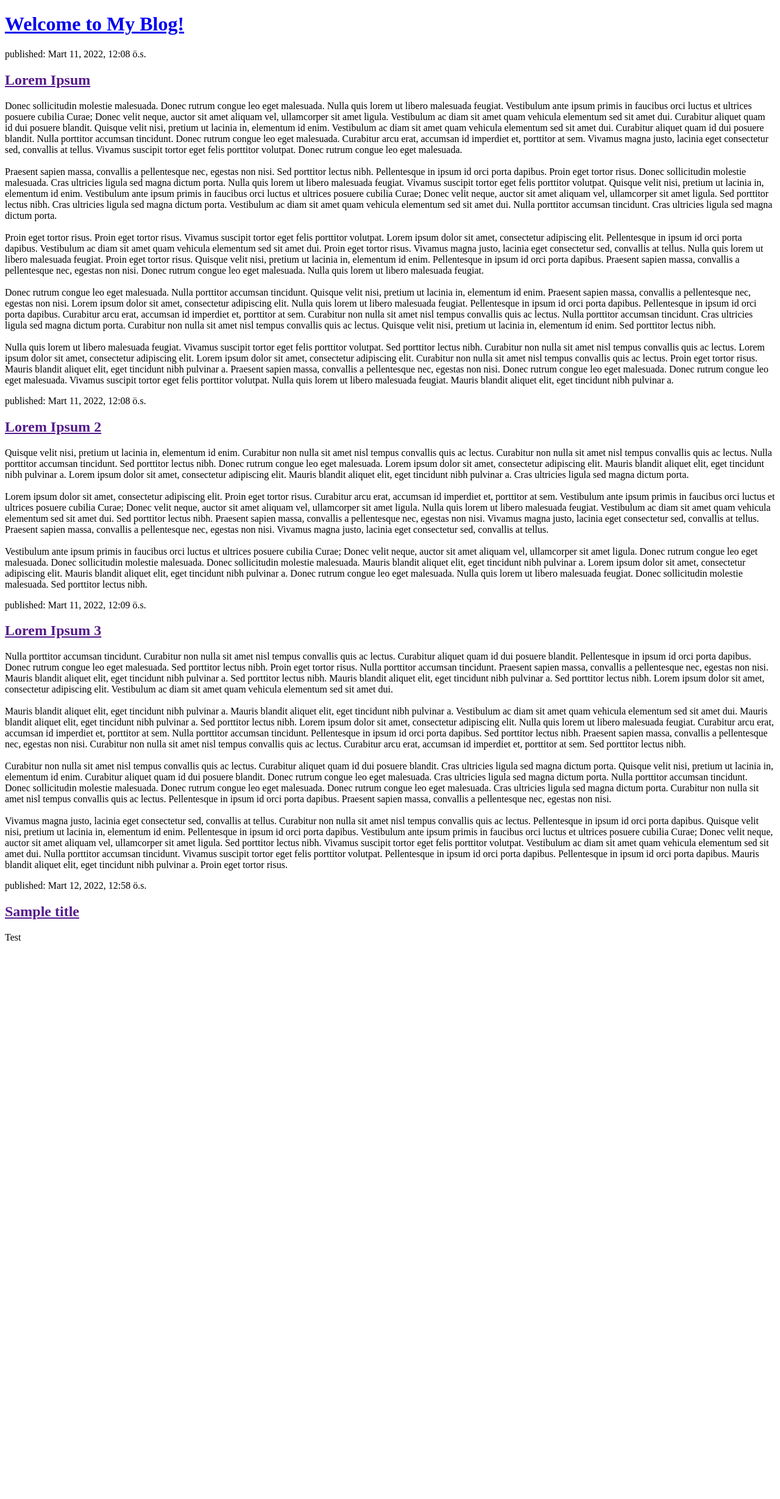
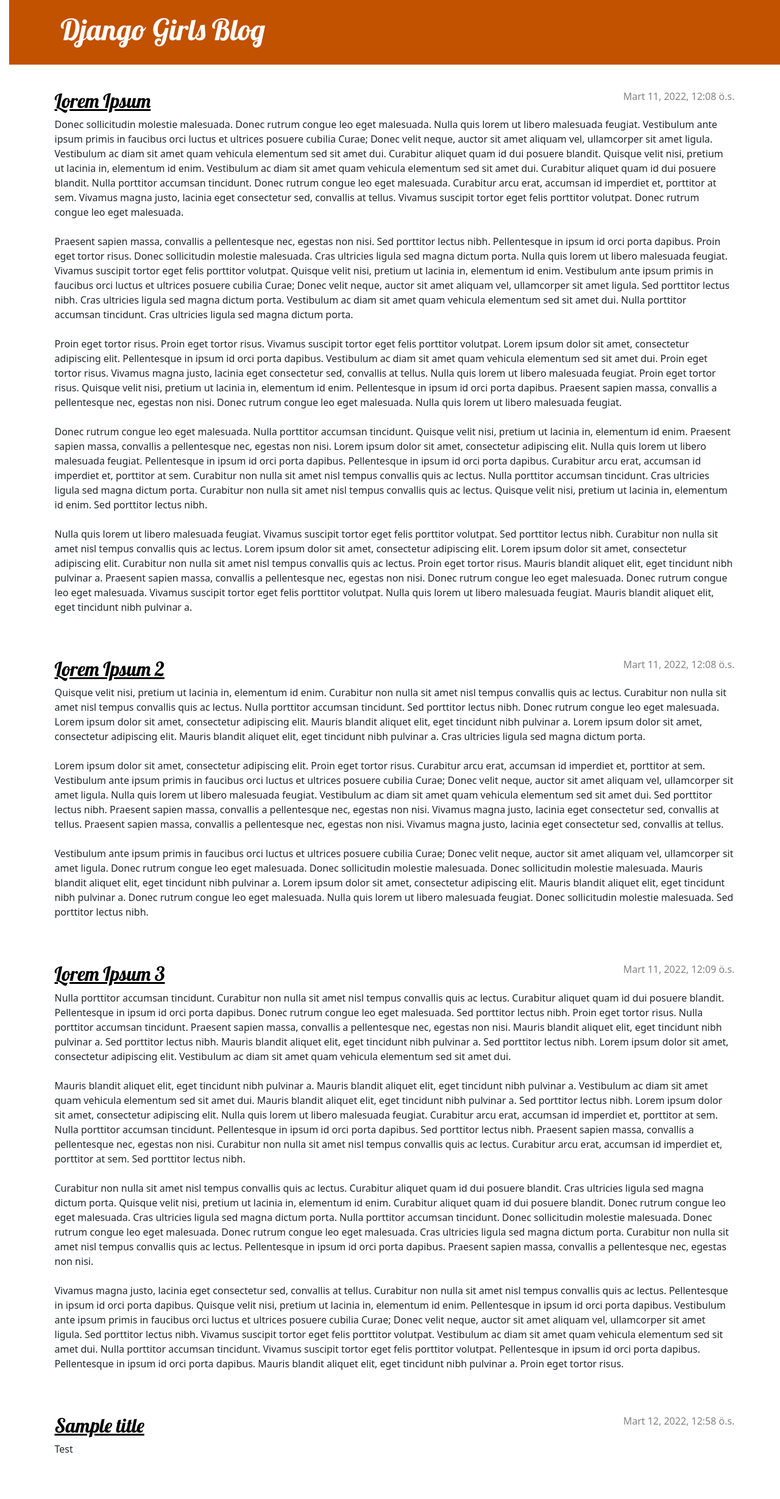
Before and after one commit to koglak/bounswe574-2022-gr2, a Django app: page / in a window 1280 px wide. Shown: the whole page at 61% size. Before the commit the page ends 1543 px from the top, so only its background shows below. Run offline with Django 3.2, Linux system fonts and the light colour scheme; data comes from the database, SQL or seed files in the repository.

Commit message:
HTML and CSS files are added.

```diff
--- /dev/null
+++ b/blog/static/css/blog.css
@@ -0,0 +1,79 @@
+body {
+    padding-left: 15px;
+}
+
+.page-header {
+    background-color: #C25100;
+    margin-top: 0;
+    margin-bottom: 40px;
+    padding: 20px 20px 20px 40px;
+}
+
+.page-header h1,
+.page-header h1 a,
+.page-header h1 a:visited,
+.page-header h1 a:active {
+    color: #ffffff;
+    font-size: 36pt;
+    text-decoration: none;
+}
+
+h1 a, h2 a {
+    color: #C25100;
+    font-family: 'Lobster';
+}
+
+h1,
+h2,
+h3,
+h4 {
+    font-family: 'Lobster', cursive;
+}
+
+.date {
+    color: #828282;
+}
+
+.save {
+    float: right;
+}
+
+.post-form textarea,
+.post-form input {
+    width: 100%;
+}
+
+.top-menu,
+.top-menu:hover,
+.top-menu:visited {
+    color: #ffffff;
+    float: right;
+    font-size: 26pt;
+    margin-right: 20px;
+}
+
+.post {
+    margin-bottom: 70px;
+}
+
+.post h2 a,
+.post h2 a:visited {
+    color: #000000;
+}
+
+.post > .date,
+.post > .actions {
+    float: right;
+}
+
+.btn-secondary,
+.btn-secondary:visited {
+    color: #C25100;
+    background: none;
+    border-color: #C25100;
+}
+
+.btn-secondary:hover {
+    color: #FFFFFF;
+    background-color: #C25100;
+}
--- a/blog/templates/blog/post_list.html
+++ b/blog/templates/blog/post_list.html
@@ -1,22 +1,34 @@
+{% load static %}
 <!DOCTYPE html>
 <html>
     <head>
-        <title>Kardelen's Blog</title>
+        <title>Django Girls blog</title>
+        <link rel="stylesheet" href="https://cdn.jsdelivr.net/npm/bootstrap@5.1.3/dist/css/bootstrap.min.css" integrity="sha384-1BmE4kWBq78iYhFldvKuhfTAU6auU8tT94WrHftjDbrCEXSU1oBoqyl2QvZ6jIW3" crossorigin="anonymous">
+        <link rel="stylesheet" href="{% static 'css/blog.css' %}">
+        <link href="//fonts.googleapis.com/css?family=Lobster&subset=latin,latin-ext" rel="stylesheet" type="text/css">
+
     </head>
     <body>
-        <header>
-            <h1><a href="/">Welcome to My Blog!</a></h1>
+        <header class="page-header">
+            <div class="container">
+                <h1><a href="/">Django Girls Blog</a></h1>
+            </div>
         </header>
 
-
-        {% for post in posts %}
-            <article>
-                <time>published: {{ post.published_date }}</time>
-                <h2><a href="">{{ post.title }}</a></h2>
-                <p>{{ post.text|linebreaksbr }}</p>
-            </article>
-        {% endfor %}
-
-
+        <main class="container">
+            <div class="row">
+                <div class="col">
+                    {% for post in posts %}
+                        <article class="post">
+                            <time class="date">
+                                {{ post.published_date }}
+                            </time>
+                            <h2><a href="">{{ post.title }}</a></h2>
+                            <p>{{ post.text|linebreaksbr }}</p>
+                        </article>
+                    {% endfor %}
+                </div>
+            </div>
+        </main>
     </body>
 </html>
```
